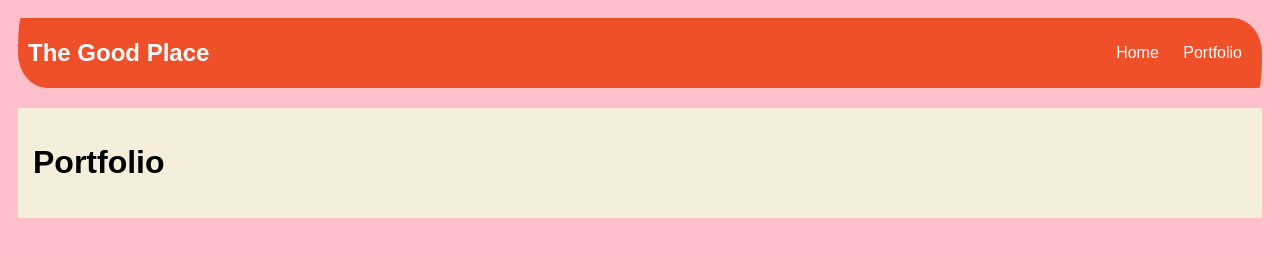
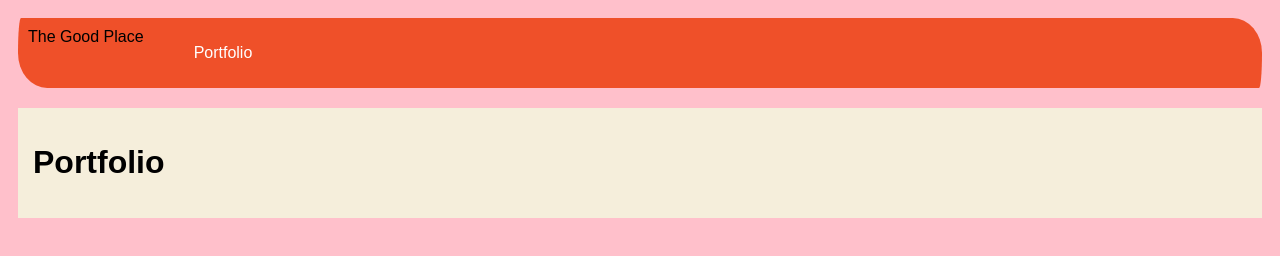
Before and after one commit to zieanmoore5/zieanmoore5.github.io, a plain HTML site: page portfolio.html in a window 1280 px wide. Drawn offline with nearby package versions, Linux system fonts and the light colour scheme; no server answers.

Commit message:
add portfolio.html file

```diff
--- a/portfolio.html
+++ b/portfolio.html
@@ -1,6 +1,8 @@
 <!DOCTYPE html>
 <html>
     <head>
+
+    </head>
     <title>The Good Place</title>
     <style>
             body {
@@ -65,14 +67,11 @@
                 font-size: 1.25em;
             }
         </style>
-    </head>
     <body>
         <div id="all contents">
           <nav>
-                <header>The Good Place</header>
+              <head>The Good Place</head>
               <ul>
-                    <li><a href="index.html">Home</a>
-                    </li>
                   <li><a href="portfolio.html">Portfolio</a>
                   </li>
               </ul>
@@ -81,8 +80,10 @@
               <div class="content">
                   <h1>Portfolio</h1>
                   <ul id="portfolio">
+
                   </ul>
               </div>
+
           </main>
 
         </div>
```
Lines whose indentation alone changed are shown as unchanged.
